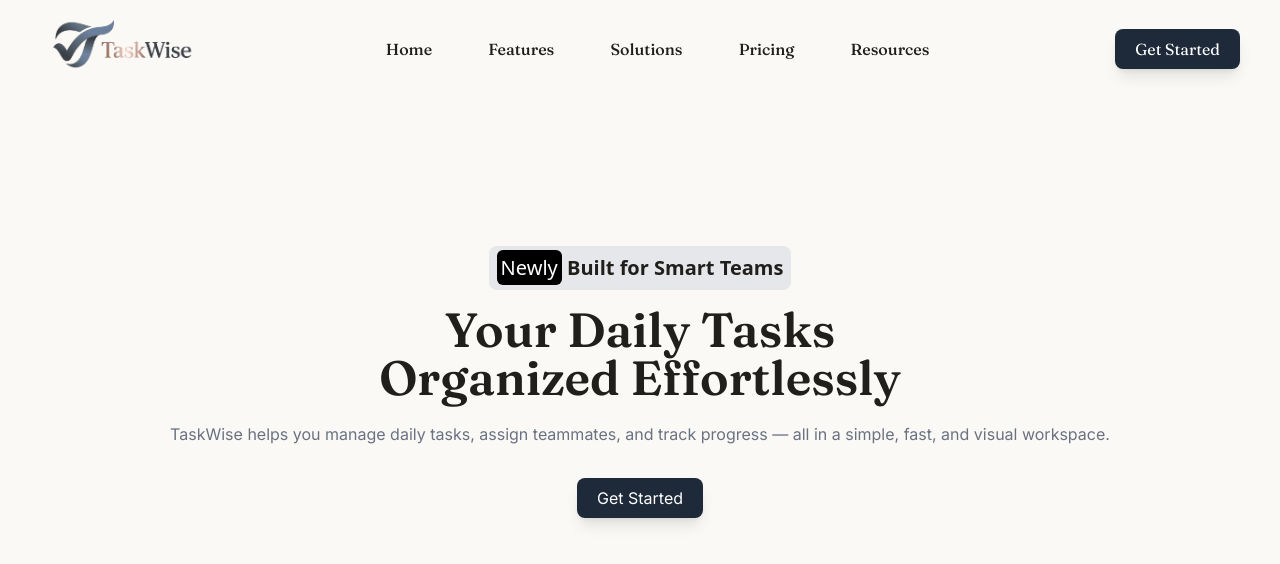
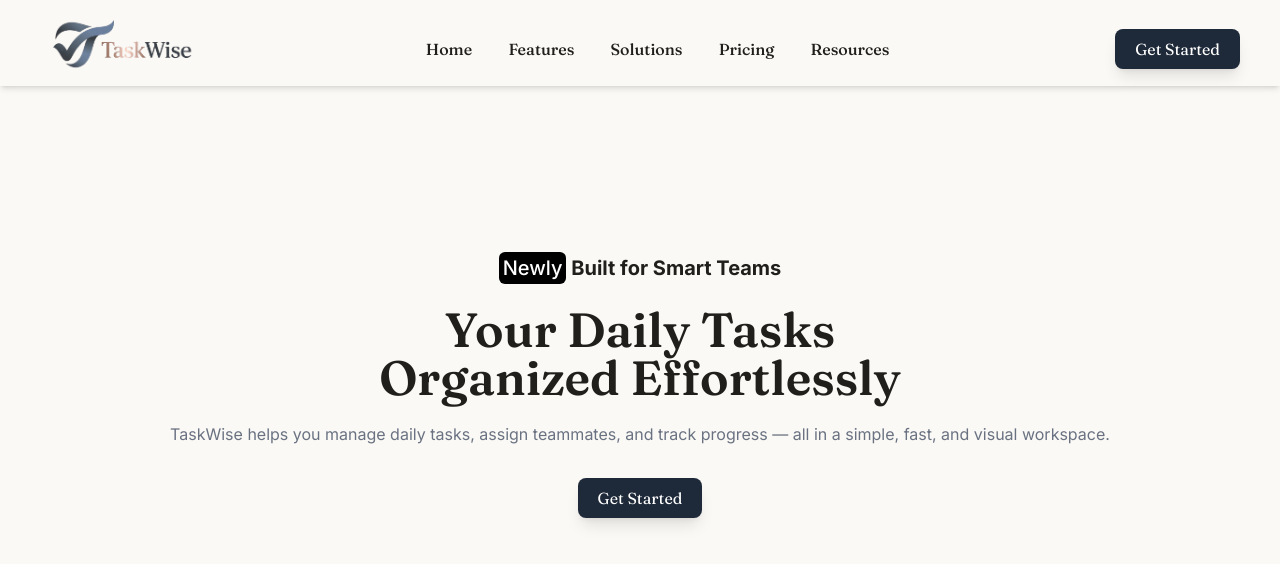
Before and after one commit to kavikarthik-interloid/todo-application-fe, a React (Vite) app: page / in a window 1280 px wide. Shown: the top 564 px of the page. Built offline with nearby package versions, Linux system fonts and the light colour scheme.

Commit message:
localstorage functionality done

```diff
--- a/index.html
+++ b/index.html
@@ -2,7 +2,7 @@
 <html lang="en">
   <head>
     <meta charset="UTF-8" />
-    <link rel="icon" type="image/svg+xml" href="/favicon.svg" />
+    <link rel="icon" type="image/svg+xml" href="src/assets/logo.png" />
     <meta name="viewport" content="width=device-width, initial-scale=1.0" />
     <link rel="preconnect" href="https://fonts.googleapis.com" />
     <link rel="preconnect" href="https://fonts.gstatic.com" crossorigin />
@@ -10,10 +10,8 @@
       href="https://fonts.googleapis.com/css2?family=Inter:wght@400;450;500;600;700&family=Fraunces:ital,opsz,wght@0,9..144,400;0,9..144,500;0,9..144,600;1,9..144,400;1,9..144,500&display=swap"
       rel="stylesheet"
     />
-    <title>Tasks</title>
+    <title>TaskWise</title>
     <script>
-      // Resolve the theme before first paint to avoid a flash of the wrong
-      // colors. An explicit choice in localStorage wins; otherwise follow the OS.
       (function () {
         try {
           var stored = localStorage.getItem("theme");
--- a/src/App.jsx
+++ b/src/App.jsx
@@ -1,25 +1,19 @@
-import {useState} from "react"
-import LandingPage from "./pages/landing-page"
+import { useState } from "react";
+import LandingPage from "./pages/landing-page";
 import { ToastProvider } from "./components/toast";
-import Home from "./pages/home"
+import Home from "./pages/home";
 
 function App() {
+  const [isLoggedIn, setIsLoggedIn] = useState(localStorage.getItem("visited"));
 
-  const [isHome, setIsHome] = useState(false);
-  const [islandingPage, setIsLandingPage] = useState(true);
-
-  const showHome = () => {
-    setIsHome(true);
+  const handleLogin = () => {
+    localStorage.setItem("visited", "true");
+    setIsLoggedIn(true);
   };
-
-  const showLandingPage = () => {
-    setIsLandingPage(false)
-  }
 
   return (
     <ToastProvider>
-      {isHome && <Home showLandingPage={showLandingPage}/>}
-      {islandingPage && <LandingPage showHome={showHome}/>}
+      {isLoggedIn ? <Home /> : <LandingPage handleLogin={handleLogin} />}
     </ToastProvider>
   );
 }
--- a/src/components/completed-todoList.jsx
+++ b/src/components/completed-todoList.jsx
@@ -13,7 +13,7 @@ const CompletedTodoList = ({ completedTodo, fetchtodos }) => {
       fetchtodos();
       toast(`“${todo.title}” moved back to to-do`);
     } catch {
-      toast("Couldn’t restore task", { variant: "error" });
+      toast("Couldn't restore task", { variant: "error" });
     }
   };
 
--- a/src/components/header.jsx
+++ b/src/components/header.jsx
@@ -1,20 +1,13 @@
-    import {useState} from "react";
-
-    const Header = ({ showHome }) => {
-        const [isheader, setIsheader] = useState(true);
-
+const Header = ({ handleLogin }) => {
   const getStarted = (e) => {
     e.preventDefault();
-        localStorage.setItem("visited", "true");
-        setIsheader(false);
-        showHome();
+    handleLogin();
   };
-
   return (
-        isheader && <div className="w-full px-3 md:px-10 font-serif">
+    <div className="w-full px-3 md:px-10 font-serif shadow-md">
       <div className="flex items-center justify-between w-full">
-            <img src="src/assets/TaskWise1.png" className="w-40 "></img>
-            <div className="flex justify-around w-1/2 items-center pt-3 font-medium hidden md:flex">
+        <img src="src/assets/TaskWise1.png" className="w-40"></img>
+        <div className="flex justify-around xl:justify-evenly lg:px-4 xl:px-8 2xl:px-36 w-1/2 items-center pt-3 font-medium hidden md:flex">
           <span> Home </span>
           <span> Features </span>
           <span> Solutions </span>
--- a/src/components/hero-section.jsx
+++ b/src/components/hero-section.jsx
@@ -1,20 +1,14 @@
-import {useState} from "react"
-
-const HeroSection = ({ showHome }) => {
-   const[isheroSection, setIsHeroSection] = useState(true);
-
+const HeroSection = ({ handleLogin }) => {
   const getStarted = (e) => {
     e.preventDefault();
-    localStorage.setItem("visited", "true");
-    setIsHeroSection(false);
-    showHome();
+    handleLogin();
   };
 
   return (
-   isheroSection && <div className="w-full h-full flex pt-40">
+    <div className="w-full h-full flex pt-40">
       <div className="flex flex-col justify-center items-center text-center w-full px-4 sm:px-8 md:px-12 lg:px-16">
-        <div className="w-fit bg-gray-200 rounded-lg p-2 font-medium text-sm  md:text-md lg:text-lg xl:text-xl">
-          <span className=" w-full font-system font-bold ">
+        <div className="w-fit rounded-lg p-2 font-medium text-sm  md:text-md lg:text-lg xl:text-xl">
+          <span className=" w-full font-sans font-bold ">
             {" "}
             <span className="bg-black text-white p-1 rounded-md font-medium ">
               {" "}
@@ -33,7 +27,7 @@ const HeroSection = ({ showHome }) => {
           progress — all in a simple, fast, and visual workspace.
         </p>
         <button
-          className="rounded-lg bg-gray-800 px-5 mt-8 py-2 text-white shadow-lg transition duration-300 hover:scale-105 hover:shadow-2xl"
+          className="rounded-lg bg-gray-800 px-5 mt-8 py-2 font-serif text-white shadow-lg transition duration-300 hover:scale-105 hover:shadow-2xl"
           onClick={getStarted}
         >
           Get Started
--- a/src/components/toast.jsx
+++ b/src/components/toast.jsx
@@ -9,7 +9,6 @@ import { CheckIcon, CloseIcon } from "./icons";
 
 const ToastContext = createContext(() => {});
 
-// eslint-disable-next-line react-refresh/only-export-components
 export const useToast = () => useContext(ToastContext);
 
 export const ToastProvider = ({ children }) => {
@@ -20,8 +19,6 @@ export const ToastProvider = ({ children }) => {
     setToasts((list) => list.filter((t) => t.id !== id));
   }, []);
 
-  // Flag the toast as leaving so it plays the shrink-to-center fade, then
-  // drop it from the DOM once that animation has finished.
   const dismiss = useCallback(
     (id) => {
       setToasts((list) =>
--- a/src/components/update-todo.jsx
+++ b/src/components/update-todo.jsx
@@ -12,8 +12,6 @@ const labelCls =
   "text-[11px] font-semibold uppercase tracking-[0.12em] text-ink-3";
 const inputCls =
   "w-full border-0 border-b border-line-strong bg-transparent px-0 py-2 text-[14px] text-ink outline-none transition placeholder:text-ink-3 focus:border-ink";
-const cancelCls =
-  "text-[13.5px] text-ink-3 transition hover:text-ink focus-visible:outline-none focus-visible:ring-2 focus-visible:ring-ink/25 focus-visible:ring-offset-2 focus-visible:ring-offset-surface rounded-sm px-1";
 
 const UpdateTodo = ({ singleData, fetchtodos, setIsUpdate }) => {
   const [updateData, setUpdateData] = useState({
@@ -164,7 +162,11 @@ const UpdateTodo = ({ singleData, fetchtodos, setIsUpdate }) => {
         </div>
 
         <div className="flex items-center justify-end gap-4 border-t border-line px-7 py-5">
-          <button type="button" className={cancelCls} onClick={close}>
+          <button
+            type="button"
+            className="text-[13.5px] text-ink-3 transition hover:text-ink focus-visible:outline-none focus-visible:ring-2 focus-visible:ring-ink/25 focus-visible:ring-offset-2 focus-visible:ring-offset-surface rounded-sm px-1"
+            onClick={close}
+          >
             Cancel
           </button>
           <button
--- a/src/index.css
+++ b/src/index.css
@@ -33,7 +33,7 @@
 
   --font-sans: "Inter", system-ui, -apple-system, "Segoe UI", sans-serif;
   --font-serif: "Fraunces", Georgia, "Times New Roman", serif;
-  --font-system: system-ui
+  --font-system: system-ui;
 }
 
 /* Light is the default; dark tokens are swapped in when the root carries
--- a/src/pages/home.jsx
+++ b/src/pages/home.jsx
@@ -32,7 +32,7 @@ const SkeletonGrid = () => (
 const ErrorState = ({ onRetry }) => (
   <div className="mt-4 rounded-2xl border border-dashed border-line-strong bg-surface-2 px-6 py-16 text-center">
     <p className="font-serif text-xl italic text-ink-2">
-      Couldn’t load your tasks.
+      Couldn't load your tasks.
     </p>
     <p className="mt-1.5 text-[13px] text-ink-3">
       Please check your connection and try again.
@@ -46,7 +46,7 @@ const ErrorState = ({ onRetry }) => (
   </div>
 );
 
-const Home = ({showLandingPage}) => {
+const Home = () => {
   const [isCreate, setIsCreate] = useState(false);
   const [todoList, setTodoList] = useState([]);
   const [isLoading, setIsLoading] = useState(true);
@@ -60,7 +60,6 @@ const Home = ({showLandingPage}) => {
     try {
       setError(false);
       const response = await getTodos();
-      showLandingPage()
       if (response && response.data && Array.isArray(response.data.items)) {
         setTodoList(response.data.items);
       } else {
@@ -98,7 +97,7 @@ const Home = ({showLandingPage}) => {
         : "No tasks yet — add your first one.";
 
   return (
-  <div className="mx-auto px-6 pb-28 sm:pt-24 flex flex-col">
+    <div className="mx-auto px-6 pb-28 pt-10 md:pt-14 flex flex-col">
       <header className="mb-12 max-w-8xl">
         <div className="flex items-center justify-between gap-6">
           <div>
--- a/src/pages/landing-page.jsx
+++ b/src/pages/landing-page.jsx
@@ -1,11 +1,11 @@
 import Header from "../components/header";
 import HeroSection from "../components/hero-section";
 
-const LandingPage = ({showHome}) => {
+const LandingPage = ({ handleLogin }) => {
   return (
     <>
-      <Header showHome={showHome} />
-      <HeroSection showHome={showHome} />
+      <Header handleLogin={handleLogin} />
+      <HeroSection handleLogin={handleLogin} />
     </>
   );
 };
```
Also changed, not shown: src/assets/logo.png (added). Lines whose indentation alone changed are shown as unchanged.
